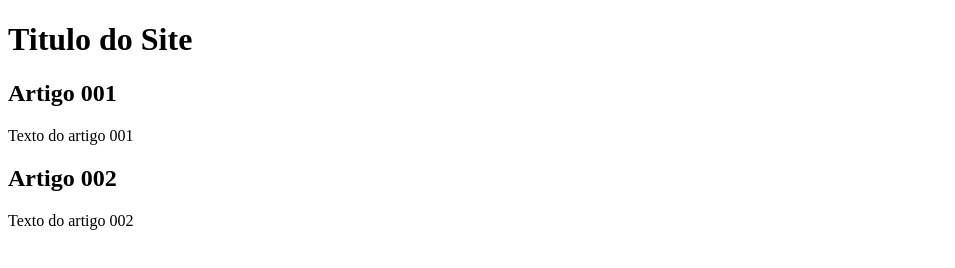
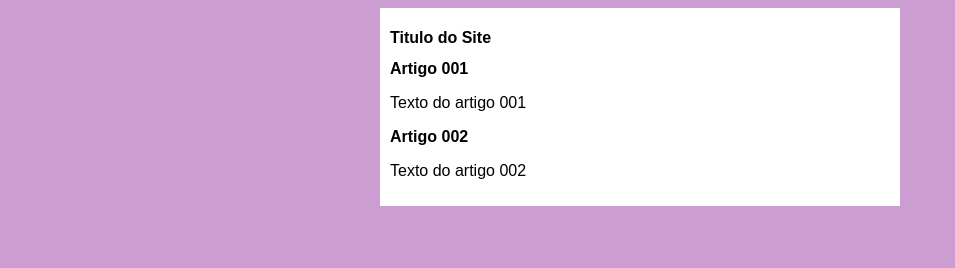
Before and after one commit to MarcoMilk/projeto-site, a plain HTML site: page index.html in a window 1280 px wide. Shown: the whole page, without its empty margins (0-955 px from the left). Drawn offline with Linux system fonts and the light colour scheme.

Commit message:
iniciei o design

```diff
--- /dev/null
+++ b/estilos/style.css
@@ -0,0 +1,17 @@
+* {
+    font-family: Arial, Helvetica, sans-serif;
+    font-size: 16px;
+}
+
+body {
+    background-color:rgb(204,157,208);
+
+}
+
+main {
+    background-color: white;
+    width: 500px;
+    margin: auto;
+    padding: 10px;
+    box-shadow: 3px,3px,5px,rgba(0,0,0,0.473);
+}
--- a/index.html
+++ b/index.html
@@ -4,6 +4,7 @@
     <meta charset="UTF-8">
     <meta name="viewport" content="width=device-width, initial-scale=1.0">
     <title>Titulo do Site</title>
+    <link rel="stylesheet" href="estilos/style.css">
 </head>
 <body>
     <main>
```
